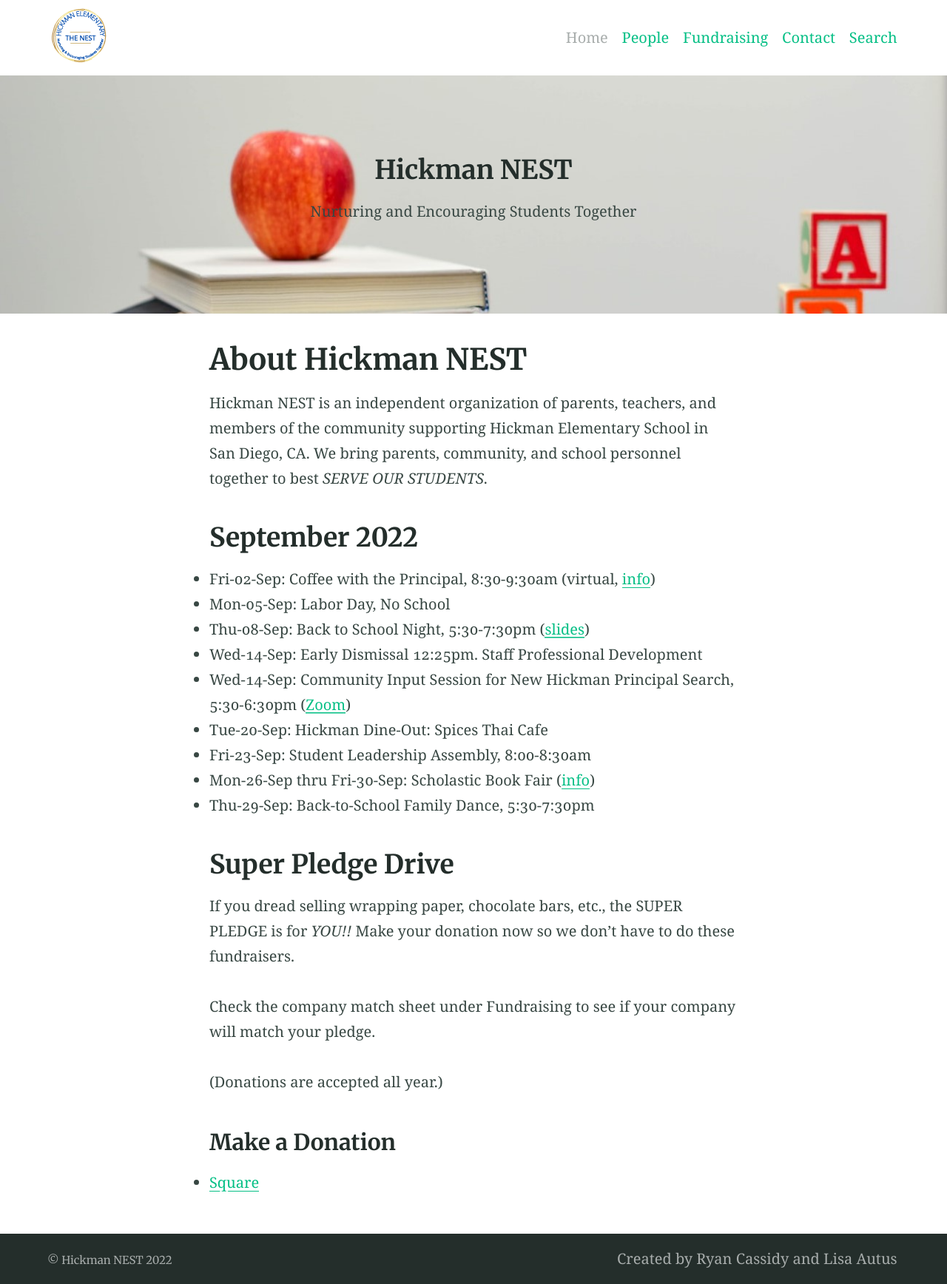
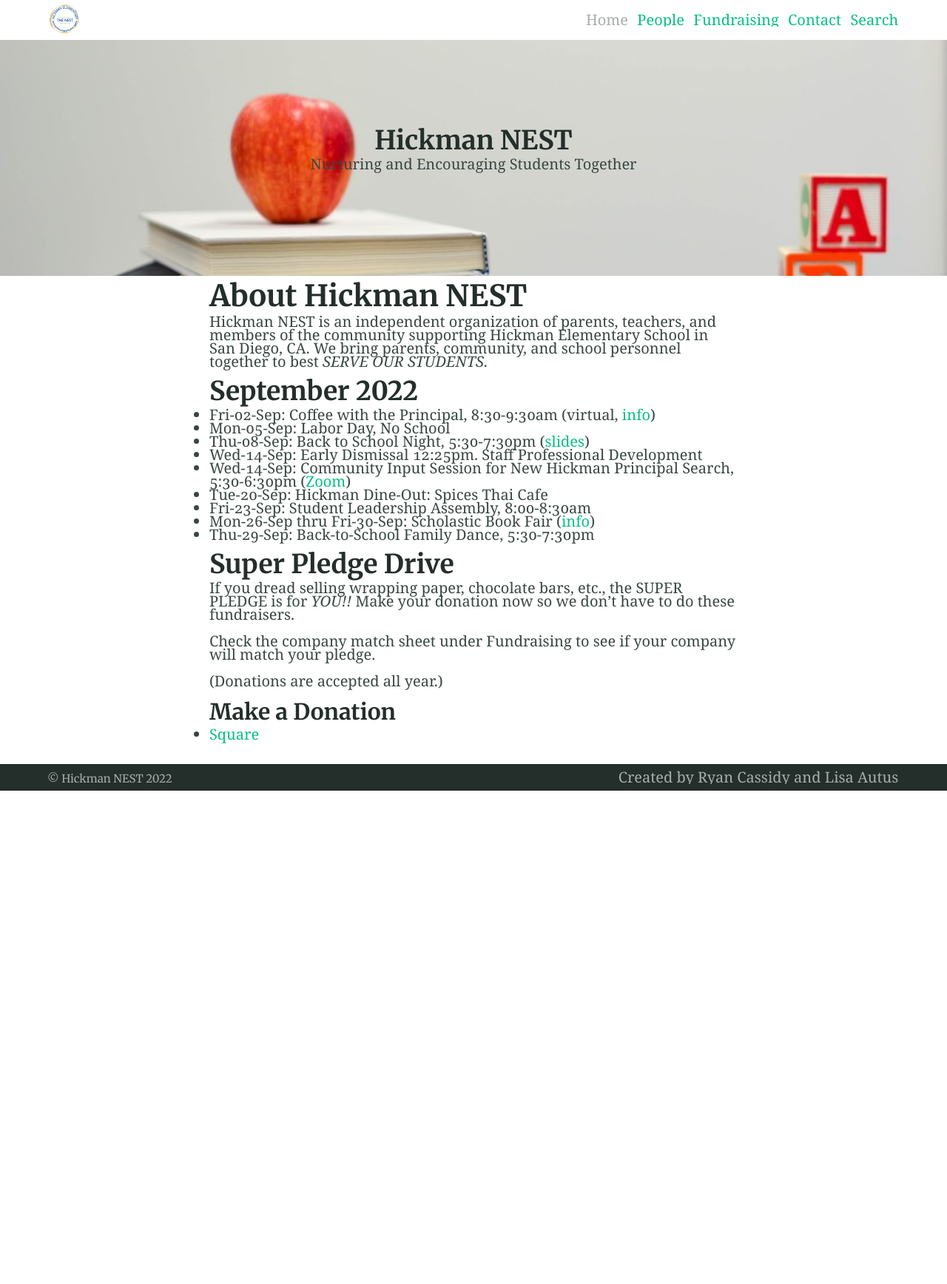
Before and after one commit to hickmannest/hickmannest.github.io, a Jekyll site: the page built from index.md, in a window 1280 px wide. Shown: the whole page at 74% size. Built offline with Jekyll 4.4.1, drawn with Linux system fonts in a browser that asks for light colours; after the commit the page ends 1069 px from its top, so only the background shows below that.

Commit message:
Try to reduce rootsizes.

```diff
--- a/_sass/sassline-base/_variables.scss
+++ b/_sass/sassline-base/_variables.scss
@@ -16,11 +16,11 @@ $breakpoints: (
 // Root font-sizes for each breakpoint. Set to half desired line-height of body text.
 // ! Make sure to have as many sizes as breakpoints above.
 $rootsizes: (
-  rootsize-0: 12,   // 24px line-height body text
-  rootsize-1: 14,   // 28px line-height body text
-  rootsize-2: 15,   // 30px line-height body text
-  rootsize-3: 17,   // 34px line-height body text
-  rootsize-4: 19    // 38px line-height body text
+  rootsize-0: 6,   // 24px line-height body text
+  rootsize-1: 7,   // 28px line-height body text
+  rootsize-2: 8,   // 30px line-height body text
+  rootsize-3: 9,   // 34px line-height body text
+  rootsize-4: 10    // 38px line-height body text
 ) !default;
 
 // Set the optimum line-length for your text (based on typeface).
```
